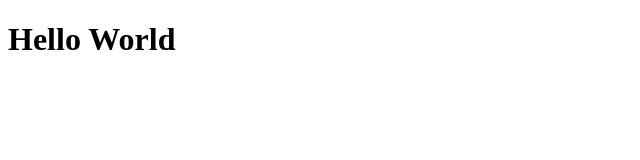
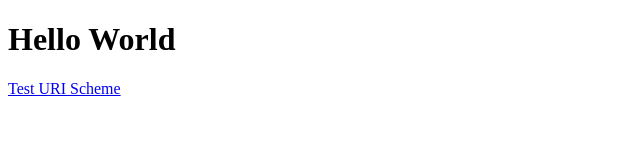
Before and after one commit to chayev/webpage-sandbox, a plain HTML site: page index.html in a window 1280 px wide. Shown: the whole page, without its empty margins (0-640 px from the left). Drawn offline with Linux system fonts and the light colour scheme.

Commit message:
Update index.html

```diff
--- a/index.html
+++ b/index.html
@@ -12,5 +12,6 @@
   </head>
   <body>
     <h1>Hello World</h1>
+    <a href="suadeo://testing">Test URI Scheme</a>
   </body>
 </html>
```
